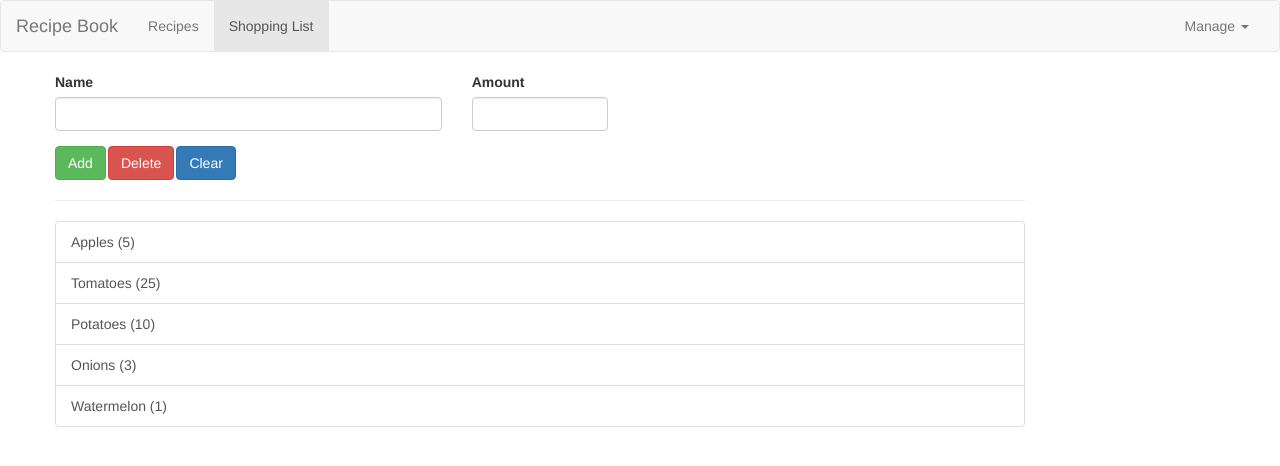
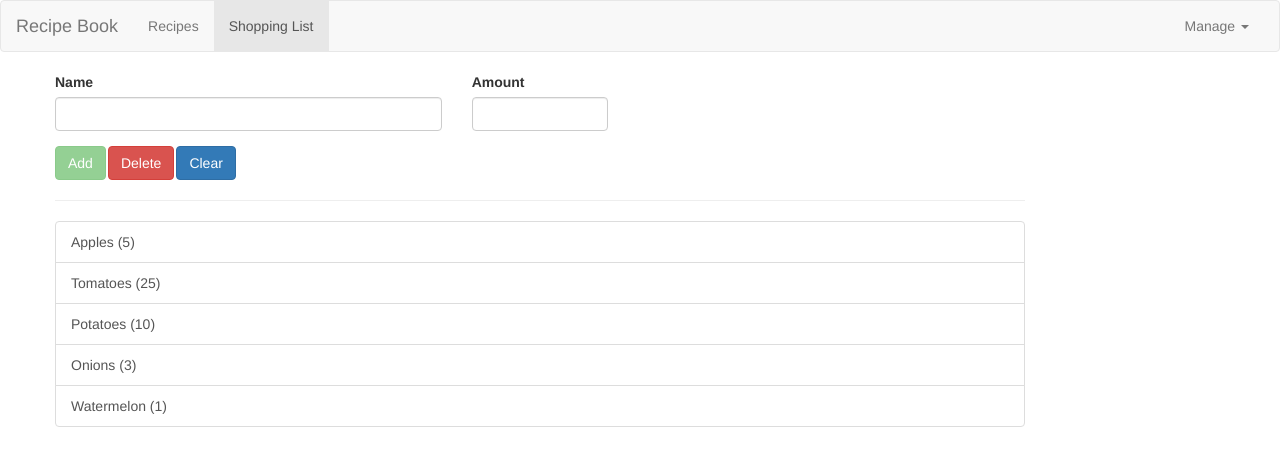
Before and after one commit to Jitgitbit/angular-exercise-two, an Angular app: page /shopping-list in a window 1280 px wide. Shown: the top 466 px of the page. Built offline with nearby package versions, Linux system fonts and the light colour scheme.

Commit message:
Adding Validation to the Form

```diff
--- a/src/app/shopping-list/shopping-edit/shopping-edit.component.html
+++ b/src/app/shopping-list/shopping-edit/shopping-edit.component.html
@@ -9,7 +9,9 @@
             id="name"
             class="form-control"
             name="name"
-            ngModel>
+            ngModel
+            required
+            >
         </div>
         <div class="col-sm-2 form-group">
           <label for="amount">Amount</label>
@@ -18,12 +20,14 @@
             id="amount"
             class="form-control"
             name="amount"
-            ngModel>
+            ngModel
+            required
+            >
         </div>
       </div>
       <div class="row">
         <div class="col-xs-12">
-          <button class="btn btn-success" type="submit">Add</button>
+          <button class="btn btn-success" type="submit" [disabled]='!f.valid'>Add</button>
           <button class="btn btn-danger" type="button">Delete</button>
           <button class="btn btn-primary" type="button">Clear</button>
         </div>
```
